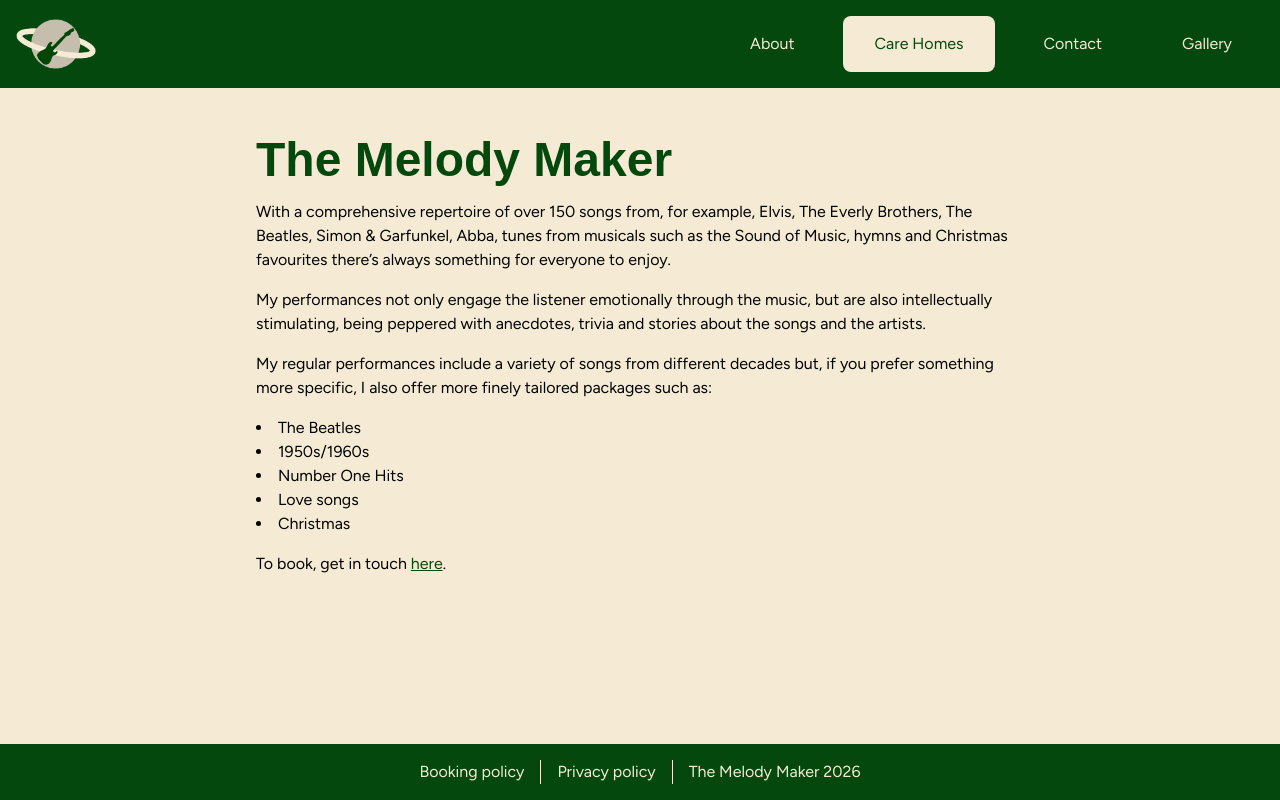
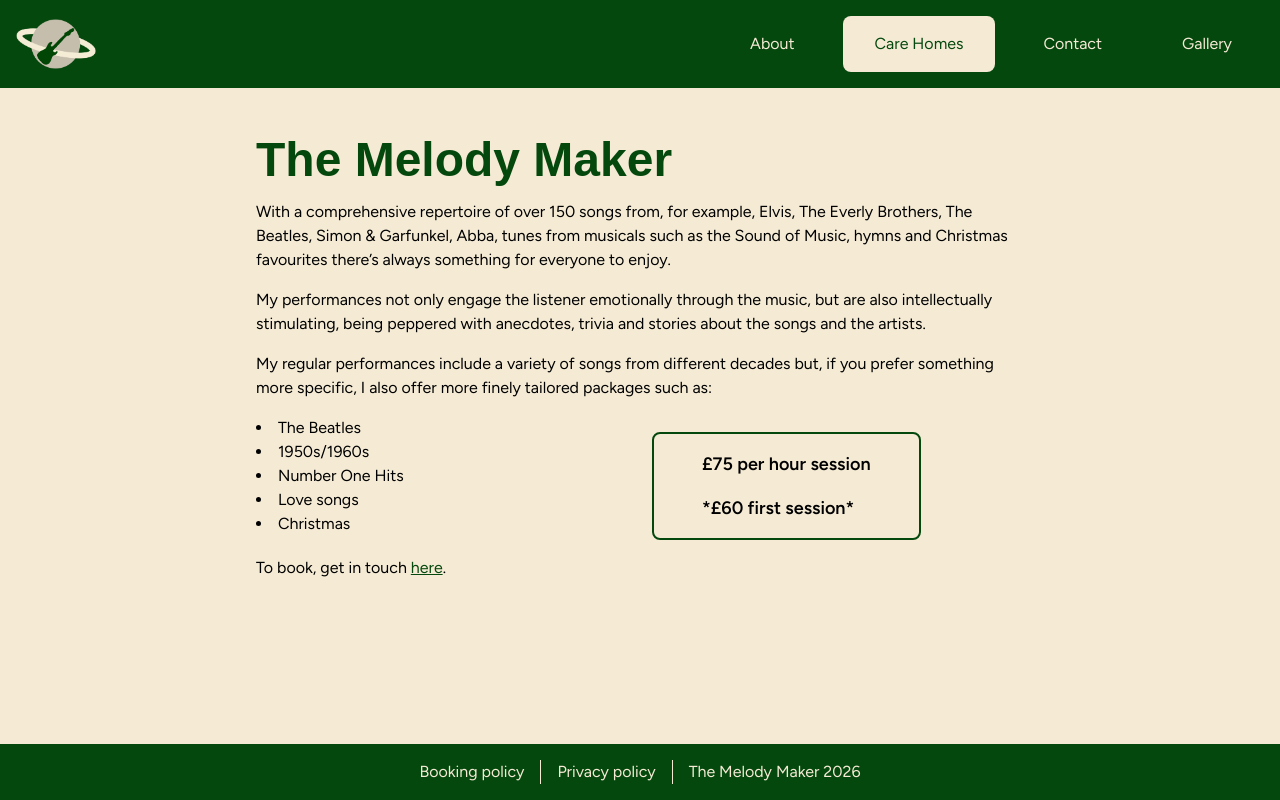
Before and after one commit to esther-frank/the-melody-maker, a React (Vite) app: page /care-homes in a window 1280 px wide. Built offline with nearby package versions, Linux system fonts and the light colour scheme; a web font is replaced by a local one.

Commit message:
add prices, fix landing page layout

```diff
--- a/src/components/CustomNavLink.tsx
+++ b/src/components/CustomNavLink.tsx
@@ -5,6 +5,7 @@ type CustomNavLinkProps = {
   onClose?: () => void
   isLight?: boolean
   hasBackground?: boolean
+  isHomepageButton?: boolean
 }
 
 const CustomNavLink = ({
@@ -12,8 +13,10 @@ const CustomNavLink = ({
   text,
   onClose,
   isLight,
-  hasBackground
+  hasBackground,
+  isHomepageButton = false
 }: CustomNavLinkProps) => {
+  const additionalStyles = isHomepageButton ? 'text-center' : ''
   const activeStyles = isLight
     ? 'text-secondary bg-primary px-8 py-4 rounded-lg'
     : 'text-primary bg-secondary px-8 py-4 rounded-lg'
@@ -23,8 +26,8 @@ const CustomNavLink = ({
 
   return (
     <NavLink
-      className={({ isActive }) =>
-        isActive ? `${activeStyles}` : `${inactiveStyles}`
+      className={(({ isActive }) =>
+        isActive ? `${activeStyles} ${additionalStyles}` : `${inactiveStyles} ${additionalStyles}`)
       }
       to={to}
       onClick={onClose}
--- a/src/pages/CareHomes.tsx
+++ b/src/pages/CareHomes.tsx
@@ -29,11 +29,17 @@ const CareHomes = () => {
           decades but, if you prefer something more specific, I also offer more
           finely tailored packages such as:
         </p>
-        <ul>
-          {packages.map((item) => (
-            <li className="list-disc list-inside">{item}</li>
-          ))}
-        </ul>
+        <div className="grid grid-cols-1 md:grid-cols-2 gap-2">
+          <ul>
+            {packages.map((item) => (
+              <li className="list-disc list-inside">{item}</li>
+            ))}
+          </ul>
+          <div className="border-2 border-primary rounded-lg m-auto md:m-0 md:mt-4 md:ml-2 py-4 px-12 text-nowrap flex flex-col gap-4 justify-around w-fit h-fit font-semibold text-lg">
+            <p>£75 per hour session</p>
+            <p>*£60 first session*</p>
+          </div>
+        </div>
         <p>
           To book, get in touch{' '}
           <NavLink className="text-primary underline" to="/contact">
--- a/src/pages/Landing.tsx
+++ b/src/pages/Landing.tsx
@@ -10,8 +10,8 @@ const Landing = () => {
         <h2>Melodies for your Memories</h2>
       </div>
       <div className="flex flex-row gap-4 justify-center items-center">
-        <CustomNavLink to="/about" text="Find out more" hasBackground />
-        <CustomNavLink to="/contact" text="Book now" hasBackground />
+        <CustomNavLink to="/about" text="Find out more" hasBackground isHomepageButton />
+        <CustomNavLink to="/contact" text="Book now" hasBackground isHomepageButton />
       </div>
     </div>
   )
```
Also changed, not shown: 1 other file (tests, documents, lock files or other folders).
